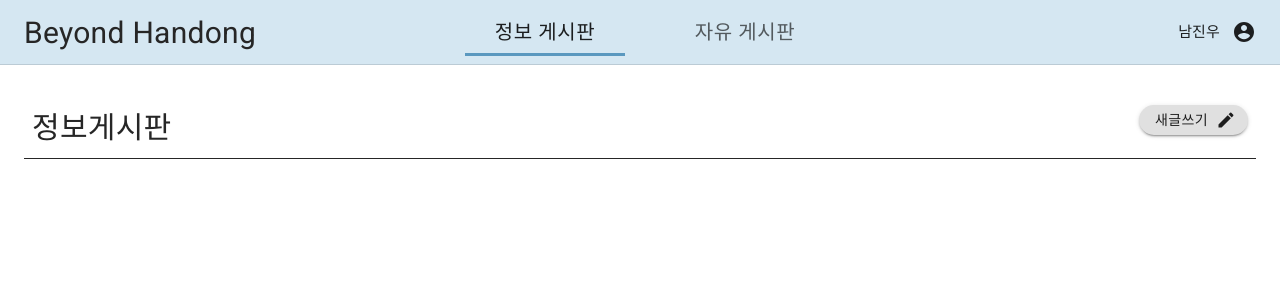
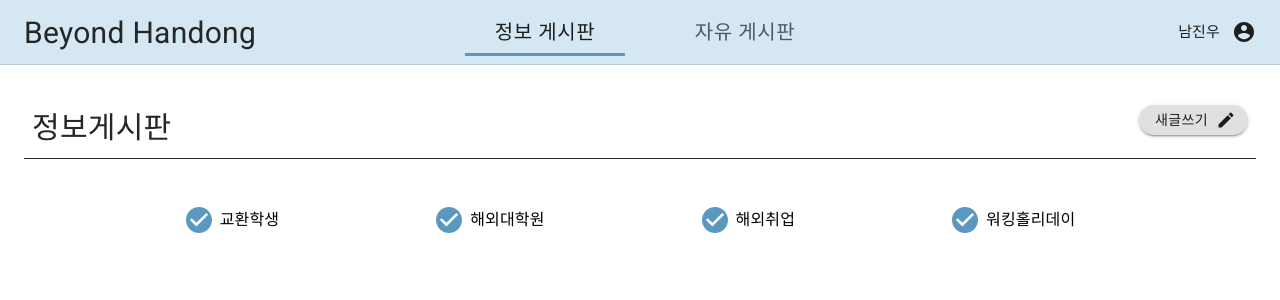
Before and after one commit to BeyondHandong/BH_FrontEnd, a React (Create React App) app: page / in a window 1280 px wide. Shown: the top 300 px of the page. Built offline with nearby package versions, Linux system fonts and the light colour scheme.

Commit message:
apply components

```diff
--- a/src/App.js
+++ b/src/App.js
@@ -1,13 +1,31 @@
 import React from 'react';
+import { makeStyles } from "@material-ui/core/styles";
 import TopBar from './components/TopBar'
+import MainCheck from './components/MainCheck'
+
+const useStyles = makeStyles((theme) => ({
+  root: {
+
+  },
+  mainTitle: {
+    fontSize: 30,
+    marginBottom: theme.spacing(10)
+  },
+  mainCheck: {
+    fontSize: 30,
+    margin: theme.spacing(10)
+  },
+}));
 
 
 export default function App() {
+  const classes = useStyles();
+
   return (
-    <div>
-      <TopBar>
-
-      </TopBar>
+    <div >
+      <TopBar></TopBar>
+      {/* <MainTitle className={classes.mainTitle}></MainTitle> */}
+      <MainCheck className={classes.mainCheck}></MainCheck>
     </div>
   );
 }
```
